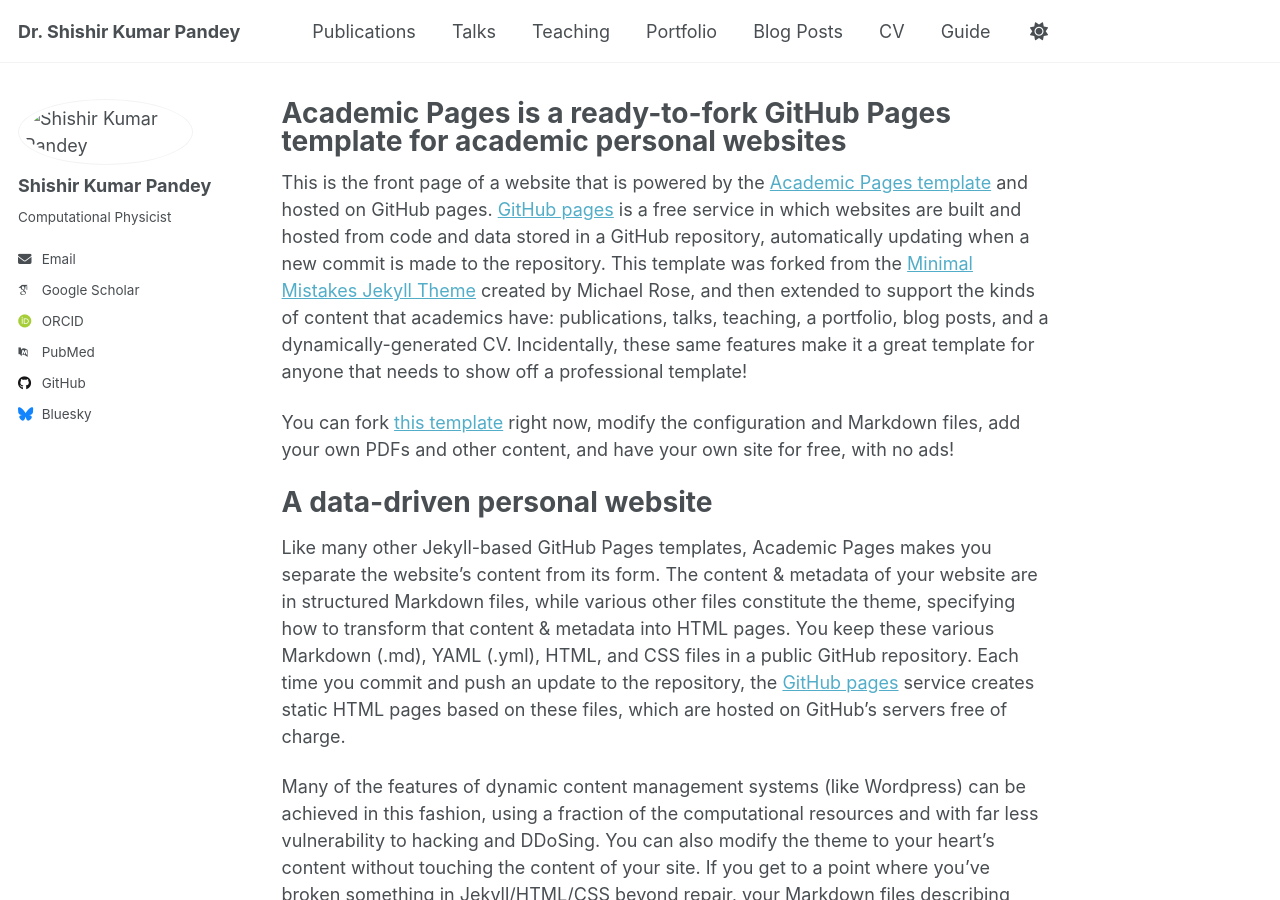
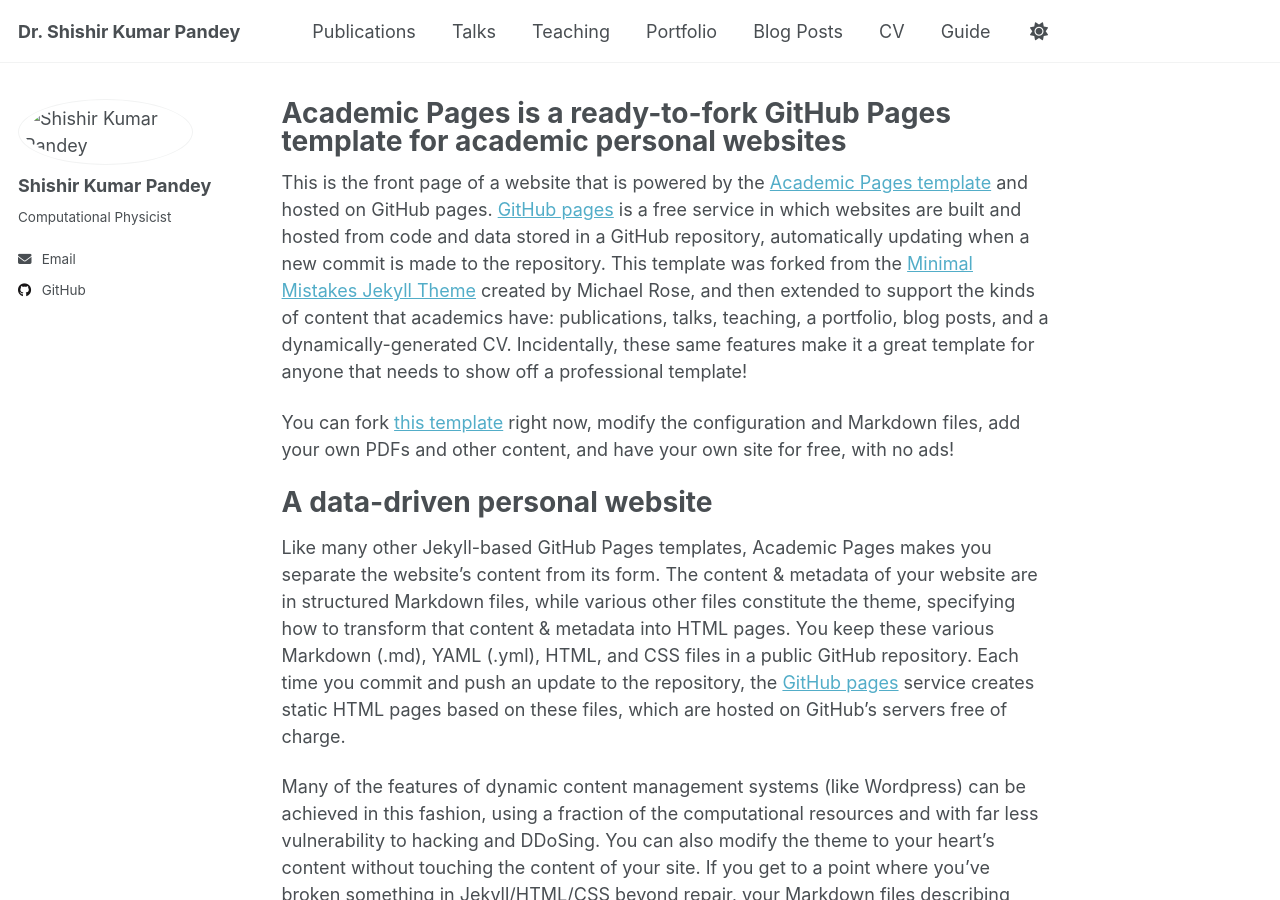
Before and after one commit to aroosh7/prof-website, a Jekyll site: the page built from _pages/about.md, in a window 1280 px wide and 900 px high. Built offline with Jekyll 4.4.1, drawn with Linux system fonts in a browser that asks for light colours; some web fonts are replaced; a script that is not in the unit is left out.

Commit message:
Update _config.yml

```diff
--- a/_config.yml
+++ b/_config.yml
@@ -35,12 +35,12 @@ author:
   # Academic websites
   academia         : # URL
   arxiv            : # URL - Update with the correct link to your profile
-  googlescholar    : "https://scholar.google.com/citations?user=PS_CX0AAAAAJ"
+  googlescholar    : # "https://scholar.google.com/citations?user=PS_CX0AAAAAJ"
   inspire-hep      : # URL
   impactstory      : # URL
-  orcid            : "http://orcid.org/yourorcidurl"
+  orcid            : # "http://orcid.org/yourorcidurl"
   semantic         : # URL
-  pubmed           : "https://www.ncbi.nlm.nih.gov/pubmed/?term=john+snow"
+  pubmed           : # "https://www.ncbi.nlm.nih.gov/pubmed/?term=john+snow"
   researchgate     : # URL
   scopus           : # URL
 
@@ -48,13 +48,13 @@ author:
   bitbucket        : # Username - Update with your username on the site
   codepen          : # Username
   dribbble         : # Username
-  github           : "academicpages"
+  github           : "shishirkrpandey"
   kaggle           : # Username
   stackoverflow    : # User number or user number and name (i.e., use "1" or "1/jeff-atwood")
 
   # Social media
   artstation       : # Username
-  bluesky          : "bsky.app" # Replace this with you Bluesky username
+  bluesky          : # "bsky.app"  Replace this with you Bluesky username
   facebook         : # Username
   flickr           : # Username
   foursquare       : # Username
```
